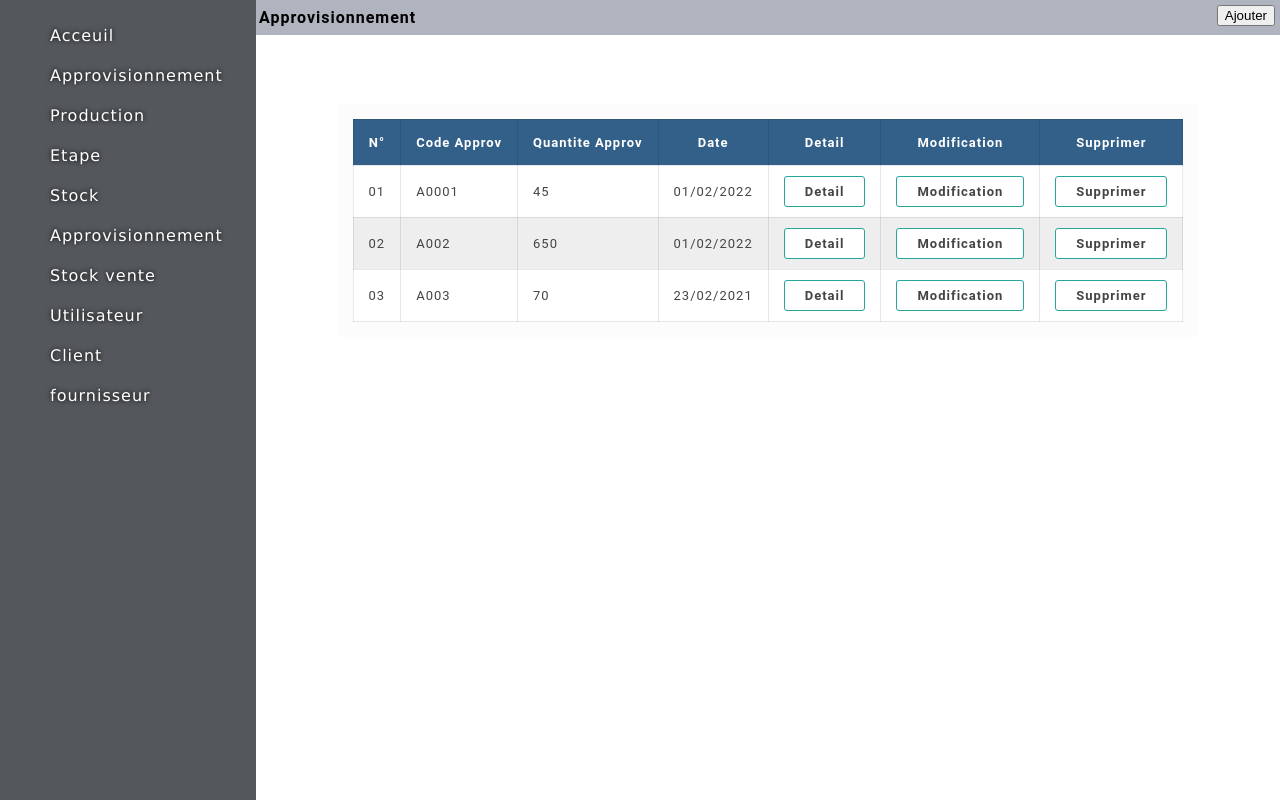
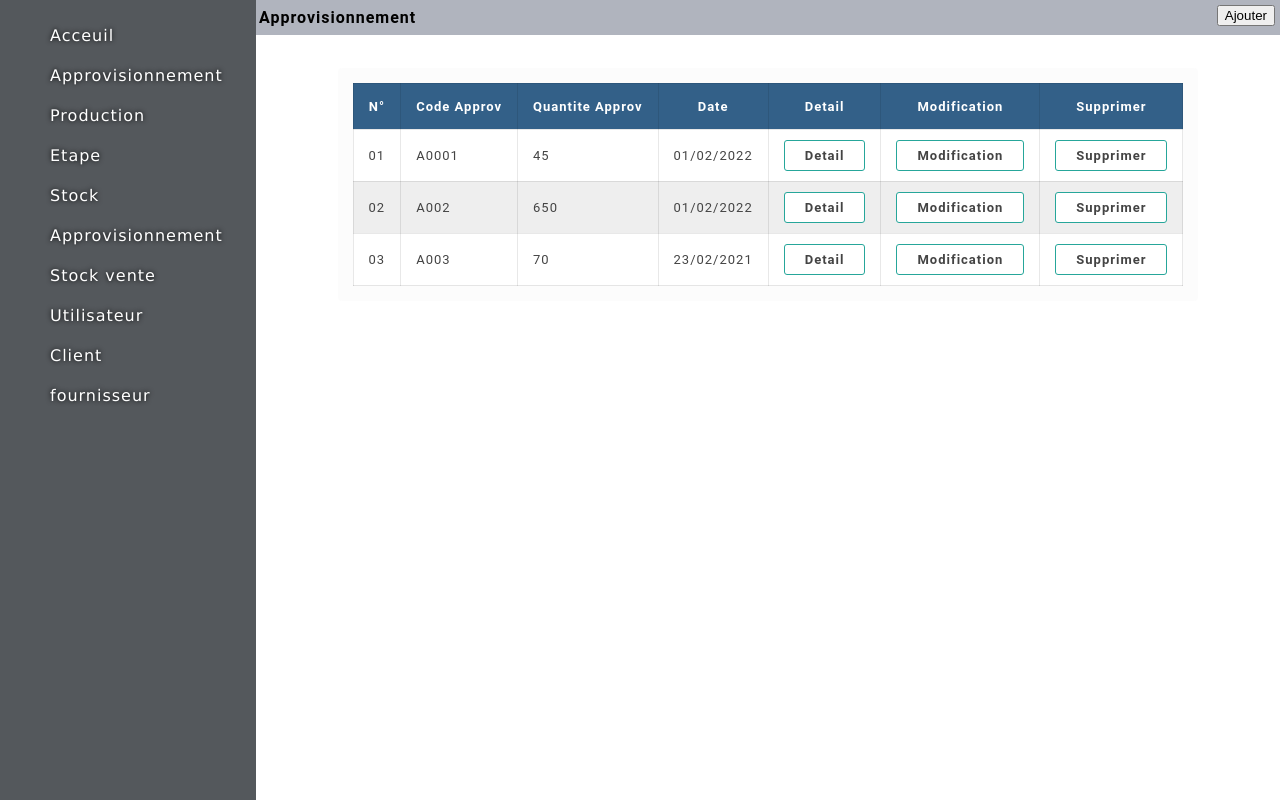
Before and after one commit to pezana/blesscomputer, a Django app: page /Approvisionnement in a window 1280 px wide. Shown: the part 100-900 px from the top of the page. Run offline with Django 4.2, Linux system fonts and the light colour scheme.

Commit message:
retouche du css du tableau approvisionnement

```diff
--- a/prod/templates/approv.html
+++ b/prod/templates/approv.html
@@ -12,7 +12,7 @@
         }
         .table_responsive {
             position: relative;
-            top: -180px;
+            top: -27%;
             max-width: 1000px;
             border: 0px solid #00bcd4;
             background-color: #efefef33;
```
